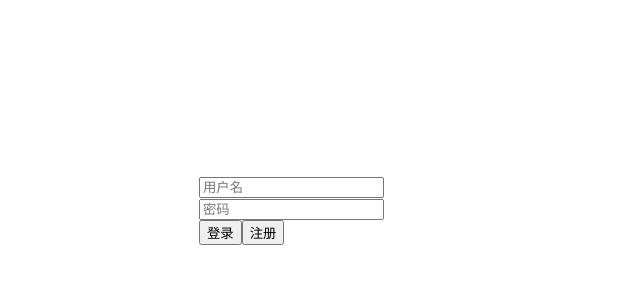
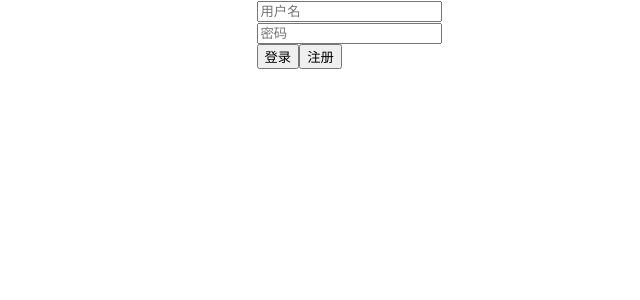
Before and after one commit to laohubzy/hy-tick, a React app: page /#/login in a window 1280 px wide. Shown: the top 300 px of the page, without its empty margins (291-931 px from the left). Built offline with nearby package versions, Linux system fonts and the light colour scheme; a small style sheet from the web is missing.

Commit message:
【feat】

```diff
--- a/src/pages/login/login.jsx
+++ b/src/pages/login/login.jsx
@@ -3,7 +3,7 @@ import { connect } from 'react-redux'
 
 import { A_setUserInfo } from '@/actions/userInfo'
 import userApi from '@/http/api/user'
-import './login.scss'
+import styles from './login.module.scss'
 
 const mapDispatchToProps = (dispatch) => {
     return {
@@ -61,7 +61,7 @@ class Login extends Component {
     render() {
         return (
             <div className="login-wrapper flex-col-center ">
-                <div className="login-pane">
+                <div className={styles['login-pane']}>
                     <div>
                         <input type="text" placeholder="用户名"
                             value={this.state.userName}
```
Also changed, not shown: src/pages/login/login.module.scss (renamed from src/pages/login/login.scss).
